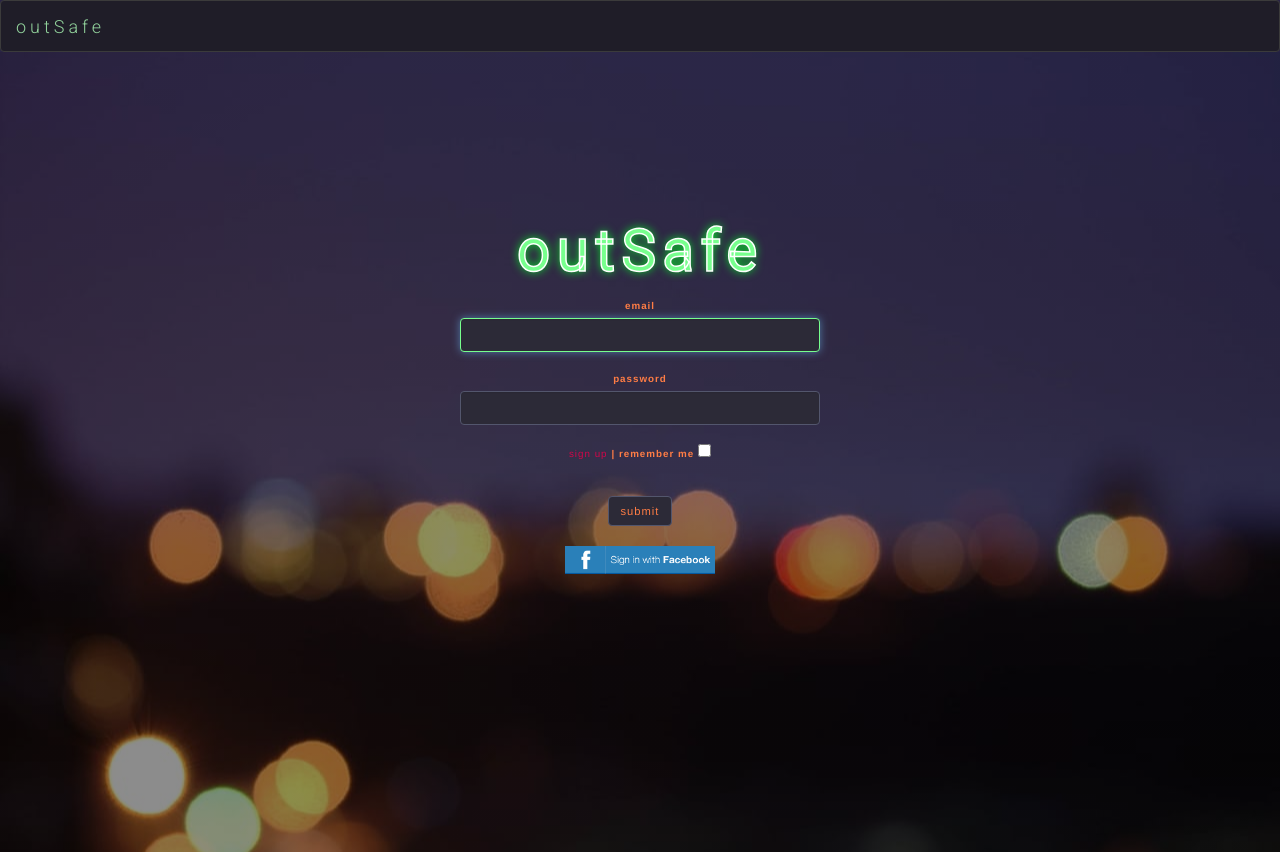
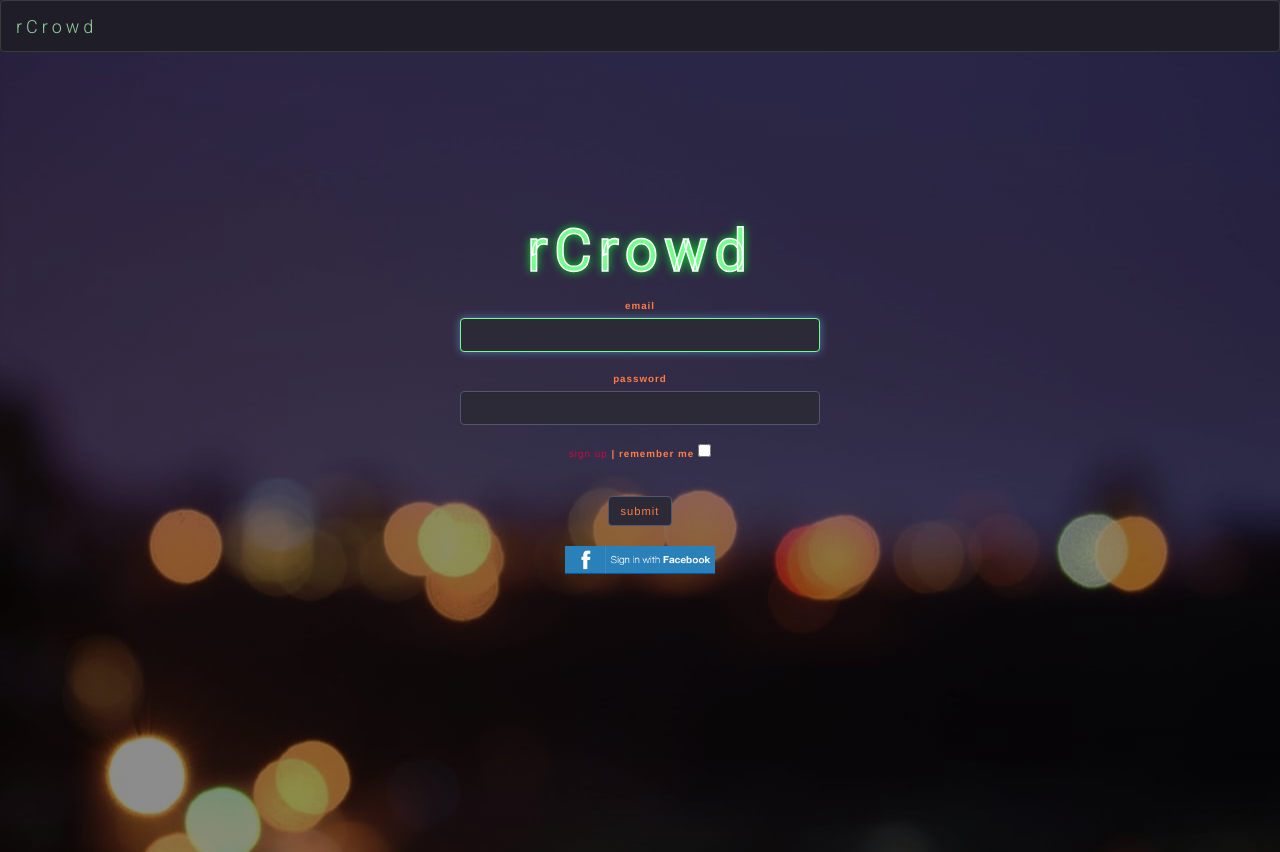
Before and after one commit to l0010o0001l/outSafe, a Rails app: page / in a window 1280 px wide. Run offline with Rails 7, Linux system fonts and the light colour scheme; style sheets or scripts are compiled from the project's sources; parts of the project's set-up code (start-up, migrations or seed data) failed here and were passed over; some libraries are stand-ins or nearby versions.

Commit message:
brand update from outSafe to rCrowd. I am the female beezy.

```diff
--- a/app/views/layouts/application.html.haml
+++ b/app/views/layouts/application.html.haml
@@ -1,7 +1,7 @@
 !!!
 %html
   %head
-    %title outSafe-#{Rails.env}
+    %title rCrowd-#{Rails.env}
     %meta{content: "text/html; charset=UTF-8", "http-equiv" => "Content-Type"}
     %meta{content: "utf-8"}
     %meta{content: "IE=edge", "http-equiv" => "X-UA-Compatible"}
--- a/app/views/theme/_nav.html.haml
+++ b/app/views/theme/_nav.html.haml
@@ -9,11 +9,11 @@
       .navbar-brand
         - if user_signed_in?
           = link_to parties_path do
-            %h4 outSafe
+            %h4 rCrowd
 
         - else
           = link_to '/' do
-            %h4 outSafe
+            %h4 rCrowd
     .collapse.navbar-collapse#collapse-like-crazy
       %ul.nav.navbar-nav.navbar-right
         - if user_signed_in?
--- a/app/views/welcome/index.html.haml
+++ b/app/views/welcome/index.html.haml
@@ -3,7 +3,7 @@
     .wow.swing
       .container
         .row
-          %h1 outSafe
+          %h1 rCrowd
     .container
       .row
         .col-md-4.col-md-offset-4
```
